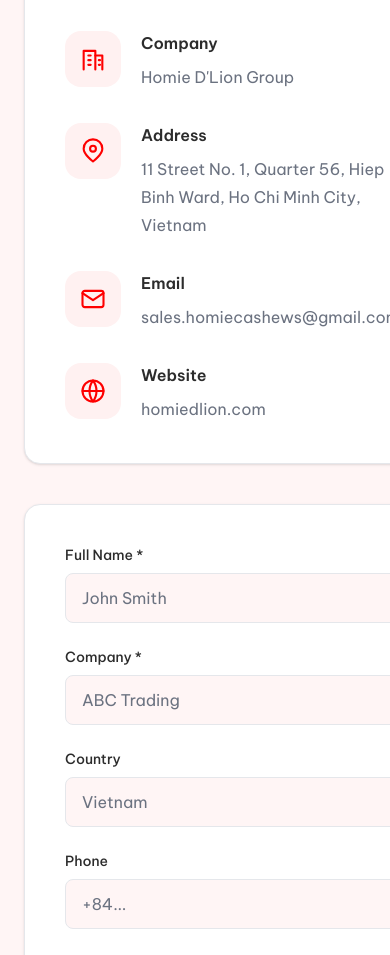
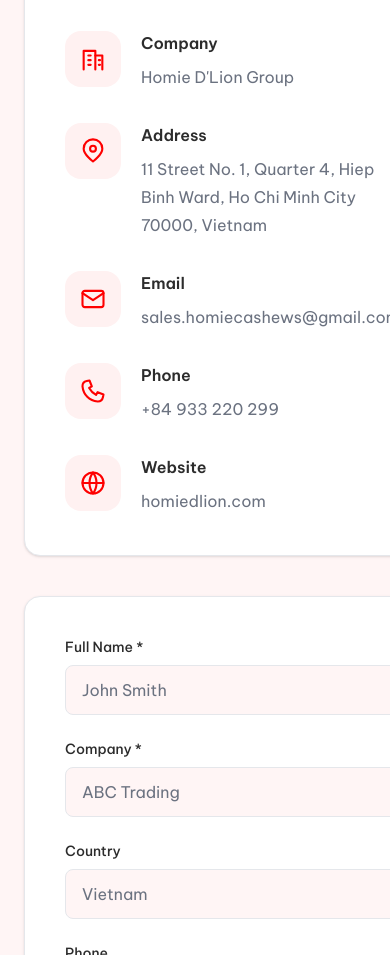
Before and after one commit to NamQuannnn/homiedlion-website, a Next.js app: page /en in a window 390 px wide. Shown: the part 5800-6755 px from the top of the page. Built offline with nearby package versions, Linux system fonts and the light colour scheme.

Commit message:
update phone number, update ggmap link

```diff
--- a/src/components/sections/Contact.tsx
+++ b/src/components/sections/Contact.tsx
@@ -16,19 +16,28 @@
       icon: "company" as const,
     },
     {
-      label: t("address"),
-      value:
-        "11 Street No. 1, Quarter 56, Hiep Binh Ward, Ho Chi Minh City, Vietnam",
-      icon: "location" as const,
+        label: t("address"),
+        value: t("addressValue"),
+        href: "https://maps.app.goo.gl/JTAxcFNaNcYVeAbR6",
+        external: true,
+        icon: "location" as const,
     },
     {
       label: t("email"),
       value: "sales.homiecashews@gmail.com",
+      href: "mailto:sales.homiecashews@gmail.com",
       icon: "email" as const,
+    },
+    {
+      label: t("phone"),
+      value: "+84 933 220 299",
+      href: "tel:+84933220299",
+      icon: "phone" as const,
     },
     {
       label: t("website"),
       value: "homiedlion.com",
+      href: "https://homiedlion.com",
       icon: "website" as const,
     },
   ];
@@ -79,9 +88,20 @@
                         {item.label}
                       </p>
 
-                      <p className="mt-2 leading-7 text-text-secondary">
-                        {item.value}
-                      </p>
+                      {item.href ? (
+                        <a
+                          href={item.href}
+                          target={item.external ? "_blank" : undefined}
+                          rel={item.external ? "noopener noreferrer" : undefined}
+                          className="mt-2 block leading-7 text-text-secondary transition hover:text-primary"
+                        >
+                          {item.value}
+                        </a>
+                      ) : (
+                        <p className="mt-2 leading-7 text-text-secondary">
+                          {item.value}
+                        </p>
+                      )}
 
                     </div>
                   </div>
--- a/src/components/ui/AppIcon.tsx
+++ b/src/components/ui/AppIcon.tsx
@@ -6,6 +6,7 @@
   | "company"
   | "location"
   | "email"
+  | "phone"
   | "website"
   | "report"
   | "price"
@@ -40,6 +41,13 @@
         <svg {...commonProps}>
           <path d="M8.5 12.5 11 15l4.5-5" />
           <path d="M12 3 5.5 6v5c0 4.2 2.7 7.7 6.5 9 3.8-1.3 6.5-4.8 6.5-9V6L12 3Z" />
+        </svg>
+      );
+
+    case "phone":
+      return (
+        <svg {...commonProps}>
+         <path d="M6.6 3.5 9 3l2 5-2.3 1.4a15 15 0 0 0 5.9 5.9L16 13l5 2-0.5 2.4A4.5 4.5 0 0 1 16 21C8.8 20.3 3.7 15.2 3 8a4.5 4.5 0 0 1 3.6-4.5Z" />
         </svg>
       );
 
--- a/src/config/site.ts
+++ b/src/config/site.ts
@@ -8,6 +8,7 @@
   url: "https://homiedlion.com",
 
   email: "sales.homiecashews@gmail.com",
+  phone: "0933220299",
 
   location:
     "11 Street No. 1, Quarter 56, Hiep Binh Ward, Ho Chi Minh City, Vietnam",
--- a/src/messages/en.json
+++ b/src/messages/en.json
@@ -241,6 +241,7 @@
     "country": "Country",
     "phone": "Phone",
     "subject": "Subject",
+    "addressValue": "11 Street No. 1, Quarter 4, Hiep Binh Ward, Ho Chi Minh City 70000, Vietnam",
 
     "sending": "Sending...",
 
--- a/src/messages/vi.json
+++ b/src/messages/vi.json
@@ -241,6 +241,7 @@
     "country": "Quốc gia",
     "phone": "Số điện thoại",
     "subject": "Tiêu đề",
+    "addressValue": "11 số 1, Khu phố 4, Phường Hiệp Bình, TP. Hồ Chí Minh 70000, Việt Nam",
 
     "sending": "Đang gửi...",
 
```
